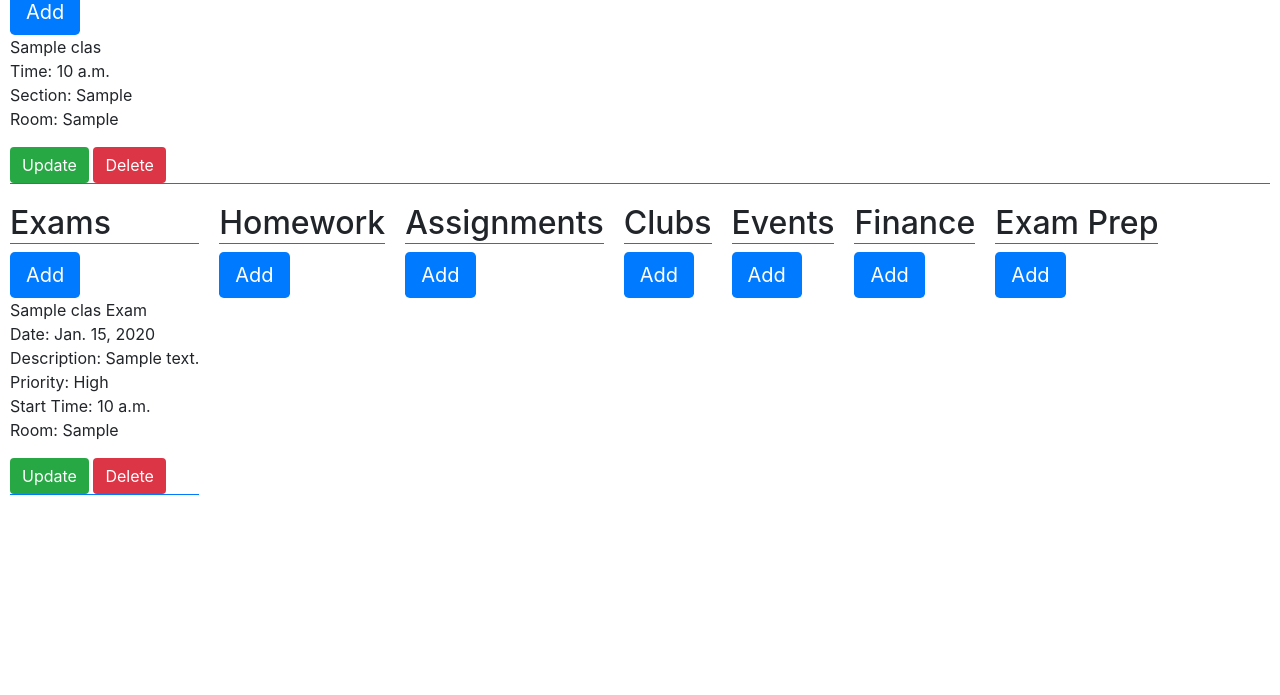
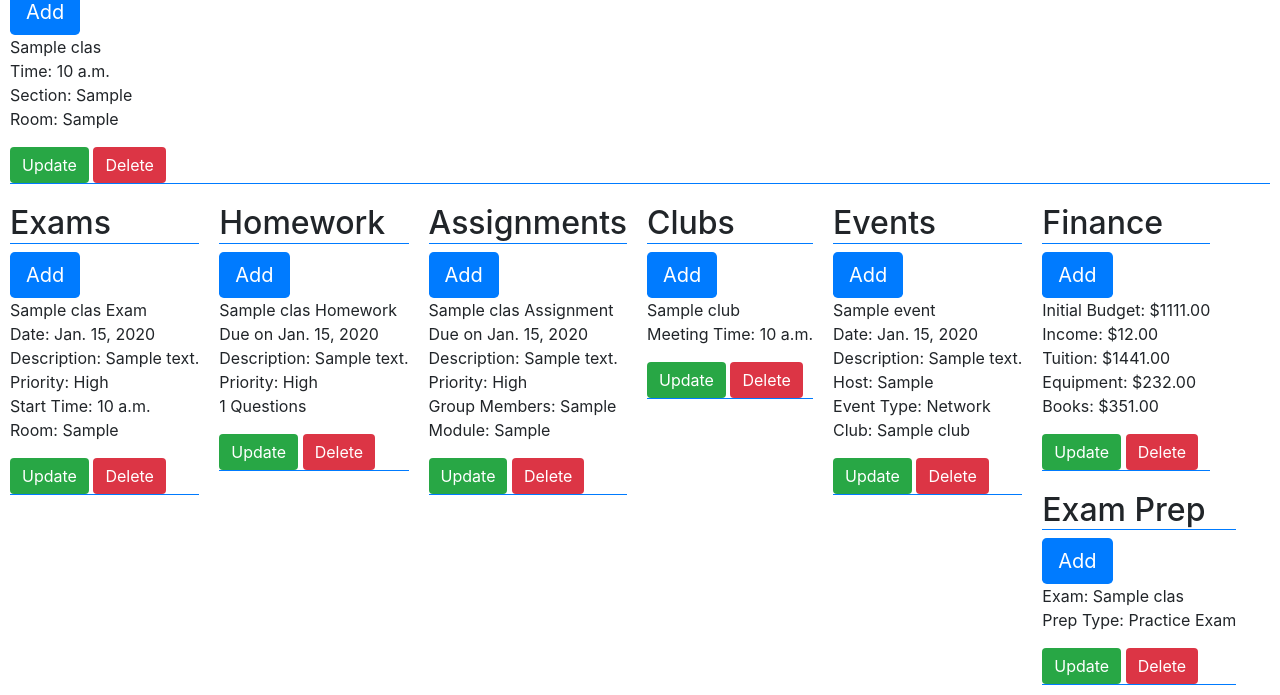
Before and after one commit to SofianM17/django-schoolmanager, a Django app: page / in a window 1280 px wide. Shown: the part 152-847 px from the top of the page. Before the commit the page ends 647 px from the top, so only its background shows below. Run offline with Django 3.2, Linux system fonts and the light colour scheme; a user stored in the database is signed in; data comes from the database, SQL or seed files in the repository; both versions use the stored data as it was after the commit; tables that the repository leaves empty hold one stand-in row (values such as "Sample post"); some libraries are stand-ins or nearby versions.

Commit message:
User-specific CRUD for all entities

```diff
--- a/schoolmanager/schoolapi/serializers.py
+++ b/schoolmanager/schoolapi/serializers.py
@@ -41,7 +41,7 @@ class ExamSerializer(serializers.ModelSerializer):
 class HomeworkSerializer(serializers.ModelSerializer):
     class Meta:
         model = Homework
-        fields = ('id', 'name', 'name_name', 'date', 'description', 'priority', 'no_questions')
+        fields = ('id', 'user', 'className', 'date', 'description', 'priority', 'no_questions')
 
 class AssignmentSerializer(serializers.ModelSerializer):
     class Meta:
--- a/schoolmanager/schoolapi/views.py
+++ b/schoolmanager/schoolapi/views.py
@@ -130,65 +130,86 @@ def updateClass(request, id):
 
 ##### Club CRUD #####
 def addClub(request):
-    if request.method == 'POST':
-        form = ClubForm(request.POST)
-        if form.is_valid():
-            form.save()
-            return HttpResponseRedirect("/")
+    if request.user.is_authenticated:
+        if request.method == 'POST':
+            form = ClubForm(request.POST)
+            if form.is_valid():
+                request.user.club_set.create(
+                    name=form.cleaned_data["name"],
+                    meeting_time=form.cleaned_data["meeting_time"],
+                )
+                return HttpResponseRedirect("/")
+        else:
+            form = ClubForm()
 
-    else:
-        form = ClubForm()
-
-    return render(request, 'schoolapi/forms.html', {'form': form})
+        return render(request, 'schoolapi/forms.html', {'form': form})
+    return HttpResponseRedirect("/login")
 
 def deleteClub(request, id):
-    club_data = Club.objects.get(id=id)
-    if request.method == 'POST':
-        club_data.delete()
-        return HttpResponseRedirect("/")
-    return render(request, "schoolapi/delete_view.html", {"data": club_data})
+    if request.user.is_authenticated:
+        club_data = Club.objects.get(id=id)
+        if request.method == 'POST':
+            club_data.delete()
+            return HttpResponseRedirect("/")
+        return render(request, "schoolapi/delete_view.html", {"data": club_data})
+    return HttpResponseRedirect("/login")
 
 def updateClub(request, id):
-    club_data = Club.objects.get(id=id)
-    form = ClubForm(instance=club_data)
-    if request.method == 'POST':
-        form = ClubForm(request.POST, instance=club_data)
-        if form.is_valid():
-            form.save()
-            return HttpResponseRedirect("/")
+    if request.user.is_authenticated:
+        club_data = Club.objects.get(id=id)
+        form = ClubForm(instance=club_data)
+        if request.method == 'POST':
+            form = ClubForm(request.POST, instance=club_data)
+            if form.is_valid():
+                form.save()
+                return HttpResponseRedirect("/")
 
-    return render(request, 'schoolapi/forms.html', {'form': form})
+        return render(request, 'schoolapi/forms.html', {'form': form})
+    return HttpResponseRedirect("/login")
 
 ##### Event CRUD #####
 def addEvent(request):
-    if request.method == 'POST':
-        form = EventForm(request.POST)
-        if form.is_valid():
-            form.save()
-            return HttpResponseRedirect("/")
+    if request.user.is_authenticated:
+        if request.method == 'POST':
+            form = EventForm(request.POST)
+            if form.is_valid():
+                request.user.event_set.create(
+                    name=form.cleaned_data["name"],
+                    date=form.cleaned_data["date"],
+                    description=form.cleaned_data["description"],
+                    host=form.cleaned_data["host"],
+                    type=form.cleaned_data["type"],
+                    club=form.cleaned_data["club"],
+                )
+                return HttpResponseRedirect("/")
 
-    else:
-        form = EventForm()
+        else:
+            form = EventForm()
 
-    return render(request, 'schoolapi/forms.html', {'form': form})
+        return render(request, 'schoolapi/forms.html', {'form': form})
+    return HttpResponseRedirect("/login")
 
 def deleteEvent(request, id):
-    event_data = Event.objects.get(id=id)
-    if request.method == 'POST':
-        event_data.delete()
-        return HttpResponseRedirect("/")
-    return render(request, "schoolapi/delete_view.html", {"data": event_data})
+    if request.user.is_authenticated:
+        event_data = Event.objects.get(id=id)
+        if request.method == 'POST':
+            event_data.delete()
+            return HttpResponseRedirect("/")
+        return render(request, "schoolapi/delete_view.html", {"data": event_data})
+    return HttpResponseRedirect("/login")
 
 def updateEvent(request, id):
-    event_data = Event.objects.get(id=id)
-    form = EventForm(instance=event_data)
-    if request.method == 'POST':
-        form = EventForm(request.POST, instance = event_data)
-        if form.is_valid():
-            form.save()
-            return HttpResponseRedirect("/")
+    if request.user.is_authenticated:
+        event_data = Event.objects.get(id=id)
+        form = EventForm(instance=event_data)
+        if request.method == 'POST':
+            form = EventForm(request.POST, instance = event_data)
+            if form.is_valid():
+                form.save()
+                return HttpResponseRedirect("/")
 
-    return render(request, 'schoolapi/forms.html', {'form': form})
+        return render(request, 'schoolapi/forms.html', {'form': form})
+    return HttpResponseRedirect("/login")
 
 ##### Exam CRUD #####
 def addExam(request):
@@ -238,136 +259,183 @@ def updateExam(request, id):
 
  ##### Homework CRUD #####
 def addHomework(request):
-    if request.method == 'POST':
-        form = HomeworkForm(request.POST)
-        if form.is_valid():
-            form.save()
-            return HttpResponseRedirect("/")
+    if request.user.is_authenticated:
+        if request.method == 'POST':
+            form = HomeworkForm(request.POST)
+            if form.is_valid():
+                request.user.homework_set.create(
+                className=form.cleaned_data["className"],
+                date=form.cleaned_data["date"],
+                description=form.cleaned_data["description"],
+                priority=form.cleaned_data["priority"],
+                no_questions=form.cleaned_data["no_questions"],
 
-    else:
-        form = HomeworkForm()
+                )
+                #form.save()
+                return HttpResponseRedirect("/")
 
-    return render(request, 'schoolapi/forms.html', {'form': form})
+        else:
+            form = HomeworkForm()
+
+        return render(request, 'schoolapi/forms.html', {'form': form})
+    return HttpResponseRedirect("/login")
 
 def deleteHomework(request, id):
-    homework_data = Homework.objects.get(id=id)
-    if request.method == 'POST':
-        homework_data.delete()
-        return HttpResponseRedirect("/")
-    return render(request, "schoolapi/delete_view.html", {})
+    if request.user.is_authenticated:
+        homework_data = Homework.objects.get(id=id)
+        if request.method == 'POST':
+            homework_data.delete()
+            return HttpResponseRedirect("/")
+        return render(request, "schoolapi/delete_view.html", {})
+    return HttpResponseRedirect("/login")
 
 def updateHomework(request, id):
-    homework_data = Homework.objects.get(id=id)
-    form = HomeworkForm(instance=homework_data)
-    if request.method == 'POST':
-        form = HomeworkForm(request.POST, instance=homework_data)
-        if form.is_valid():
-            form.save()
-            return HttpResponseRedirect("/")
+    if request.user.is_authenticated:
+        homework_data = Homework.objects.get(id=id)
+        form = HomeworkForm(instance=homework_data)
+        if request.method == 'POST':
+            form = HomeworkForm(request.POST, instance=homework_data)
+            if form.is_valid():
+                form.save()
+                return HttpResponseRedirect("/")
 
-    return render(request, 'schoolapi/forms.html', {'form': form})
+        return render(request, 'schoolapi/forms.html', {'form': form})
+    return HttpResponseRedirect("/login")
 
 ##### Assignment CRUD #####
 def addAssignment(request):
-    if request.method == 'POST':
-        form = AssignmentForm(request.POST)
-        if form.is_valid():
-            form.save()
-            #form = form.cleaned_data
-            #requests.post('http://'+request.get_host()+'/api/assignment/', form)
-        return HttpResponseRedirect("/")
+    if request.user.is_authenticated:
+        if request.method == 'POST':
+            form = AssignmentForm(request.POST)
+            if form.is_valid():
+                request.user.assignment_set.create(
+                    className=form.cleaned_data["className"],
+                    date=form.cleaned_data["date"],
+                    description=form.cleaned_data["description"],
+                    priority=form.cleaned_data["priority"],
+                    group_members=form.cleaned_data["group_members"],
+                    module=form.cleaned_data["module"],
+                )
+                #form.save()
+                return HttpResponseRedirect("/")
+        else:
+            form = AssignmentForm()
 
-    else:
-        form = AssignmentForm()
-
-    return render(request, 'schoolapi/forms.html', {'form': form})
+        return render(request, 'schoolapi/forms.html', {'form': form})
+    return HttpResponseRedirect("/login")
 
 def deleteAssignment(request, id):
-    assignment_data = Assignment.objects.get(id=id)
-    if request.method == 'POST':
-        assignment_data.delete()
-        #requests.delete('http://'+request.get_host()+'/api/assignment/'+id+'/')
-        return HttpResponseRedirect("/")
-    return render(request, "schoolapi/delete_view.html", {})
+    if request.user.is_authenticated:
+        assignment_data = Assignment.objects.get(id=id)
+        if request.method == 'POST':
+            assignment_data.delete()
+            #requests.delete('http://'+request.get_host()+'/api/assignment/'+id+'/')
+            return HttpResponseRedirect("/")
+        return render(request, "schoolapi/delete_view.html", {})
+    return HttpResponseRedirect("/login")
 
 def updateAssignment(request, id):
-    assignment_data = Assignment.objects.get(id=id)
-    form = AssignmentForm(instance=assignment_data)
-    if request.method == 'POST':
-        form = AssignmentForm(request.POST, instance=assignment_data)
-        if form.is_valid():
-            form.save()
-           # form = form.cleaned_data
-            #requests.put('http://'+request.get_host()+'/api/assignment/'+id+'/', form)
-            return HttpResponseRedirect("/")
-    # else:
-    #     form_fields_req = requests.get('http://'+request.get_host()+'/api/assignment/'+id+'/')
-    #     form_fields = form_fields_req.json()
-    #     form = AssignmentForm(initial={"username": form_fields['username'], "name": form_fields['name'],
-    #     "date": form_fields['date'], "description": form_fields['description'],
-    #     "priority": form_fields['priority'], "group_members": form_fields['group_members'],
-    #     "module": form_fields['module']})
+    if request.user.is_authenticated:
+        assignment_data = Assignment.objects.get(id=id)
+        form = AssignmentForm(instance=assignment_data)
+        if request.method == 'POST':
+            form = AssignmentForm(request.POST, instance=assignment_data)
+            if form.is_valid():
+                form.save()
+            # form = form.cleaned_data
+                #requests.put('http://'+request.get_host()+'/api/assignment/'+id+'/', form)
+                return HttpResponseRedirect("/")
+        # else:
+        #     form_fields_req = requests.get('http://'+request.get_host()+'/api/assignment/'+id+'/')
+        #     form_fields = form_fields_req.json()
+        #     form = AssignmentForm(initial={"username": form_fields['username'], "name": form_fields['name'],
+        #     "date": form_fields['date'], "description": form_fields['description'],
+        #     "priority": form_fields['priority'], "group_members": form_fields['group_members'],
+        #     "module": form_fields['module']})
 
-    return render(request, 'schoolapi/forms.html', {'form': form})
+        return render(request, 'schoolapi/forms.html', {'form': form})
+    return HttpResponseRedirect("/login")
 
  ##### exam_prep CRUD #####
 def addExamPrep(request):
-    if request.method == 'POST':
-        form = ExamPrepForm(request.POST)
-        if form.is_valid():
-            form.save()
-            return HttpResponseRedirect("/")
+    if request.user.is_authenticated:
+        if request.method == 'POST':
+            form = ExamPrepForm(request.POST)
+            if form.is_valid():
+                request.user.examprep_set.create(
+                    exam=form.cleaned_data["exam"],
+                    prep_type=form.cleaned_data["prep_type"],
+                )
+                return HttpResponseRedirect("/")
 
-    else:
-        form = ExamPrepForm()
+        else:
+            form = ExamPrepForm()
 
-    return render(request, 'schoolapi/forms.html', {'form': form})
+        return render(request, 'schoolapi/forms.html', {'form': form})
+    return HttpResponseRedirect("/login")
 
 def deleteExamPrep(request, id):
-    examPrep_data = ExamPrep.objects.get(id=id)
-    if request.method == 'POST':
-        examPrep_data.delete()
-        return HttpResponseRedirect("/")
-    return render(request, "schoolapi/delete_view.html", {})
+    if request.user.is_authenticated:
+        examPrep_data = ExamPrep.objects.get(id=id)
+        if request.method == 'POST':
+            examPrep_data.delete()
+            return HttpResponseRedirect("/")
+        return render(request, "schoolapi/delete_view.html", {})
+    return HttpResponseRedirect("/login")
 
 def updateExamPrep(request, id):
-    examPrep_data = Homework.objects.get(id=id)
-    form = ExamPrepForm(instance=examPrep_data)
-    if request.method == 'POST':
-        form = HomeworkForm(request.POST, instance=examPrep_data)
-        if form.is_valid():
-            form.save()
-            return HttpResponseRedirect("/")
+    if request.user.is_authenticated:
+        examPrep_data = Homework.objects.get(id=id)
+        form = ExamPrepForm(instance=examPrep_data)
+        if request.method == 'POST':
+            form = HomeworkForm(request.POST, instance=examPrep_data)
+            if form.is_valid():
+                form.save()
+                return HttpResponseRedirect("/")
 
-    return render(request, 'schoolapi/forms.html', {'form': form})
+        return render(request, 'schoolapi/forms.html', {'form': form})
+    return HttpResponseRedirect("/login")
 
  ##### Finance CRUD #####
 def addFinance(request):
-    if request.method == 'POST':
-        form = FinanceForm(request.POST)
-        if form.is_valid():
-            form.save()
-            return HttpResponseRedirect("/")
+    if request.user.is_authenticated:
+        if request.method == 'POST':
+            form = FinanceForm(request.POST)
+            if form.is_valid():
+                request.user.finance_set.create(
+                    initialBudget=form.cleaned_data["initialBudget"],
+                    income=form.cleaned_data["income"],
+                    tuition=form.cleaned_data["tuition"],
+                    equipment=form.cleaned_data["equipment"],
+                    books=form.cleaned_data["books"],
 
-    else:
-        form = FinanceForm()
+                )
+                return HttpResponseRedirect("/")
 
-    return render(request, 'schoolapi/forms.html', {'form': form})
+        else:
+            form = FinanceForm()
+
+        return render(request, 'schoolapi/forms.html', {'form': form})
+    return HttpResponseRedirect("/login")
 
 def deleteFinance(request, id):
-    finance_data = Finance.objects.get(id=id)
-    if request.method == 'POST':
-        finance_data.delete()
-        return HttpResponseRedirect("/")
-    return render(request, "schoolapi/delete_view.html", {})
+    if request.user.is_authenticated:
+        finance_data = Finance.objects.get(id=id)
+        if request.method == 'POST':
+            finance_data.delete()
+            return HttpResponseRedirect("/")
+        return render(request, "schoolapi/delete_view.html", {})
+    return HttpResponseRedirect("/login")
 
 def updateFinance(request, id):
-    finance_data = Finance.objects.get(id=id)
-    form = FinanceForm(instance=finance_data)
-    if request.method == 'POST':
-        form = FinanceForm(request.POST, instance=finance_data)
-        if form.is_valid():
-            form.save()
-            return HttpResponseRedirect("/")
+    if request.user.is_authenticated:
+        finance_data = Finance.objects.get(id=id)
+        form = FinanceForm(instance=finance_data)
+        if request.method == 'POST':
+            form = FinanceForm(request.POST, instance=finance_data)
+            if form.is_valid():
+                form.save()
+                return HttpResponseRedirect("/")
 
-    return render(request, 'schoolapi/forms.html', {'form': form})
+        return render(request, 'schoolapi/forms.html', {'form': form})
+    return HttpResponseRedirect("/login")
--- a/schoolmanager/templates/schoolapi/dashboard.html
+++ b/schoolmanager/templates/schoolapi/dashboard.html
@@ -84,18 +84,18 @@
         <button type="button" onclick="window.location.href='/add-homework'" class="btn btn-primary btn-lg border-0">
             Add
         </button>
-        {% for hw in homework %}
+        {% for hw in user.homework_set.all %}
         <div class="exams-item border-bottom border-primary">
             <p>
-                {{hw.name_name}}
+                {{hw.className}} Homework
                 <br>
-                Date: {{hw.date}}
+                Due on {{hw.date}}
                 <br>
                 Description: {{hw.description}}
                 <br>
                 Priority: {{hw.priority}}
                 <br>
-                No Questions: {{hw.no_questions}}
+                {{hw.no_questions}} Questions
             </p>
             <a href="{% url 'update-homework' hw.id%}" class=" border-0 btn btn-success">
                 Update
@@ -113,12 +113,12 @@
         <button type="button" onclick="window.location.href='/add-assignment'" class="btn btn-primary btn-lg border-0">
             Add
         </button>
-        {% for assignment in assignments %}
+        {% for assignment in user.assignment_set.all %}
         <div class="exams-item border-bottom border-primary">
             <p>
-                {{assignment.name_name}}
+                {{assignment.className}} Assignment
                 <br>
-                Date: {{assignment.date}}
+                Due on {{assignment.date}}
                 <br>
                 Description: {{assignment.description}}
                 <br>
@@ -144,7 +144,7 @@
         <button type="button" onclick="window.location.href='/add-club'" class="btn btn-primary btn-lg border-0">
             Add
         </button>
-        {% for club in clubs %}
+        {% for club in user.club_set.all %}
         <div class="clubs-item border-bottom border-primary">
             <p>
                 {{club.name}}
@@ -168,7 +168,7 @@
         <button type="button" onclick="window.location.href='/add-event'" class="btn btn-primary btn-lg border-0">
             Add
         </button>
-        {% for event in events %}
+        {% for event in user.event_set.all %}
         <div class="events-item border-bottom border-primary">
             <p>
                 {{event.name}}
@@ -179,7 +179,7 @@
                 <br>
                 Host: {{event.host}}
                 <br>
-                Type: {{event.type}}
+                Event Type: {{event.type}}
                 <br>
                 Club: {{event.club_name}}
             </p>
@@ -200,18 +200,18 @@
         <button type="button" onclick="window.location.href='/add-finance'" class="btn btn-primary btn-lg border-0">
             Add
         </button>
-        {% for f in finance %}
+        {% for f in user.finance_set.all %}
         <div class="finance-item border-bottom border-primary">
             <p>
-                Initial Budget: {{f.initialBudget}}
+                Initial Budget: ${{f.initialBudget|floatformat:2}}
                 <br>
-                Income: {{f.income}}
+                Income: ${{f.income|floatformat:2}}
                 <br>
-                Tuition: {{f.tuition}}
+                Tuition: ${{f.tuition|floatformat:2}}
                 <br>
-                Equipment: {{f.equipment}}
+                Equipment: ${{f.equipment|floatformat:2}}
                 <br>
-                Books: {{f.books}}
+                Books: ${{f.books|floatformat:2}}
             </p>
             <a href="{% url 'update-finance' f.id%}" class=" border-0 btn btn-success">
                 Update
@@ -230,7 +230,7 @@
         <button type="button" onclick="window.location.href='/add-examprep'" class="btn btn-primary btn-lg border-0">
             Add
         </button>
-        {% for ep in exam_prep %}
+        {% for ep in user.examprep_set.all %}
         <div class="examPrep-item border-bottom border-primary">
             <p>
                 Exam: {{ep.exam}}
```
Also changed, not shown: schoolmanager/schoolapi/forms.py (+34 -14 lines), schoolmanager/schoolapi/models.py (+10 -5 lines), schoolmanager/db.sqlite3, schoolmanager/register/migrations/0001_initial.py, schoolmanager/schoolapi/migrations/0001_initial.py.
